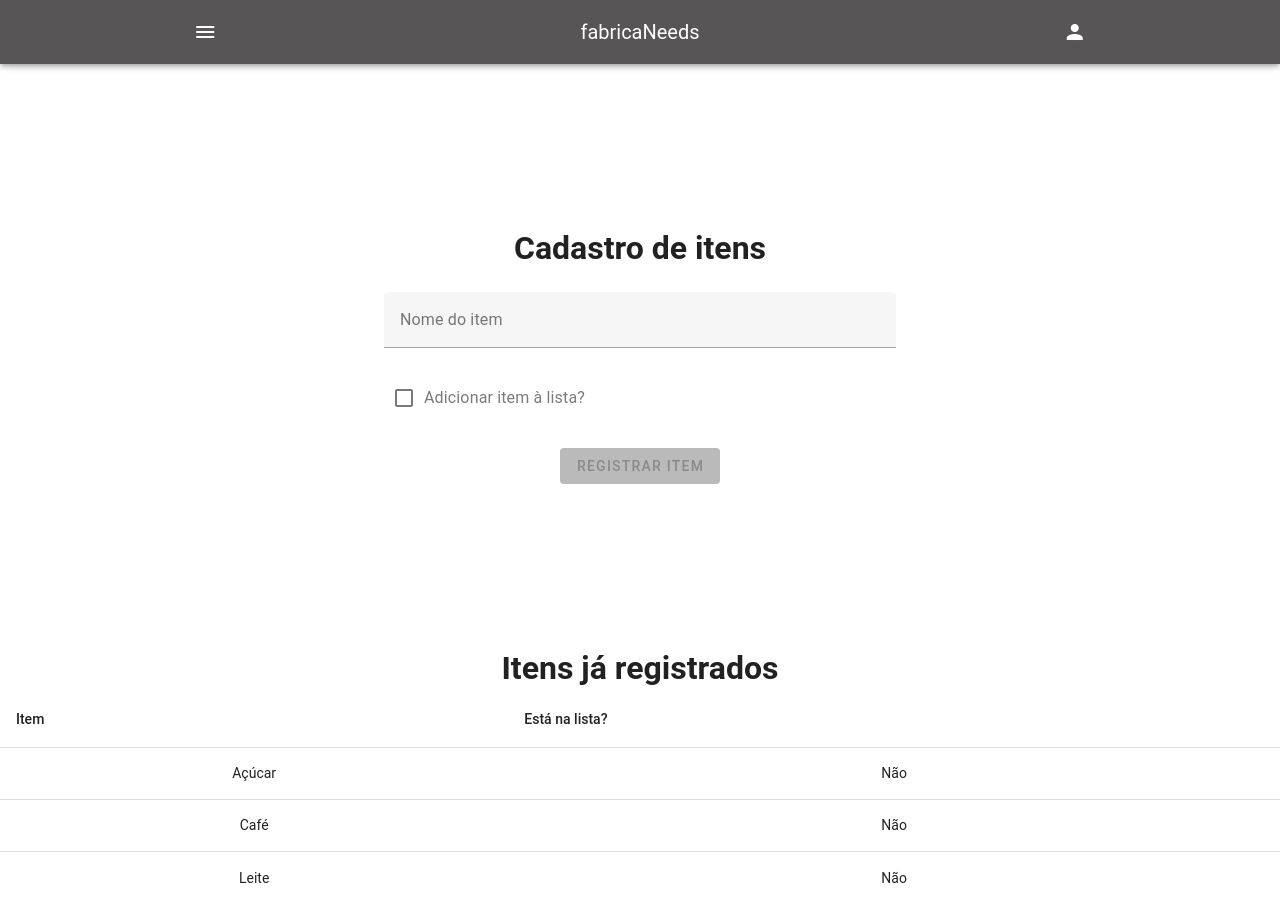
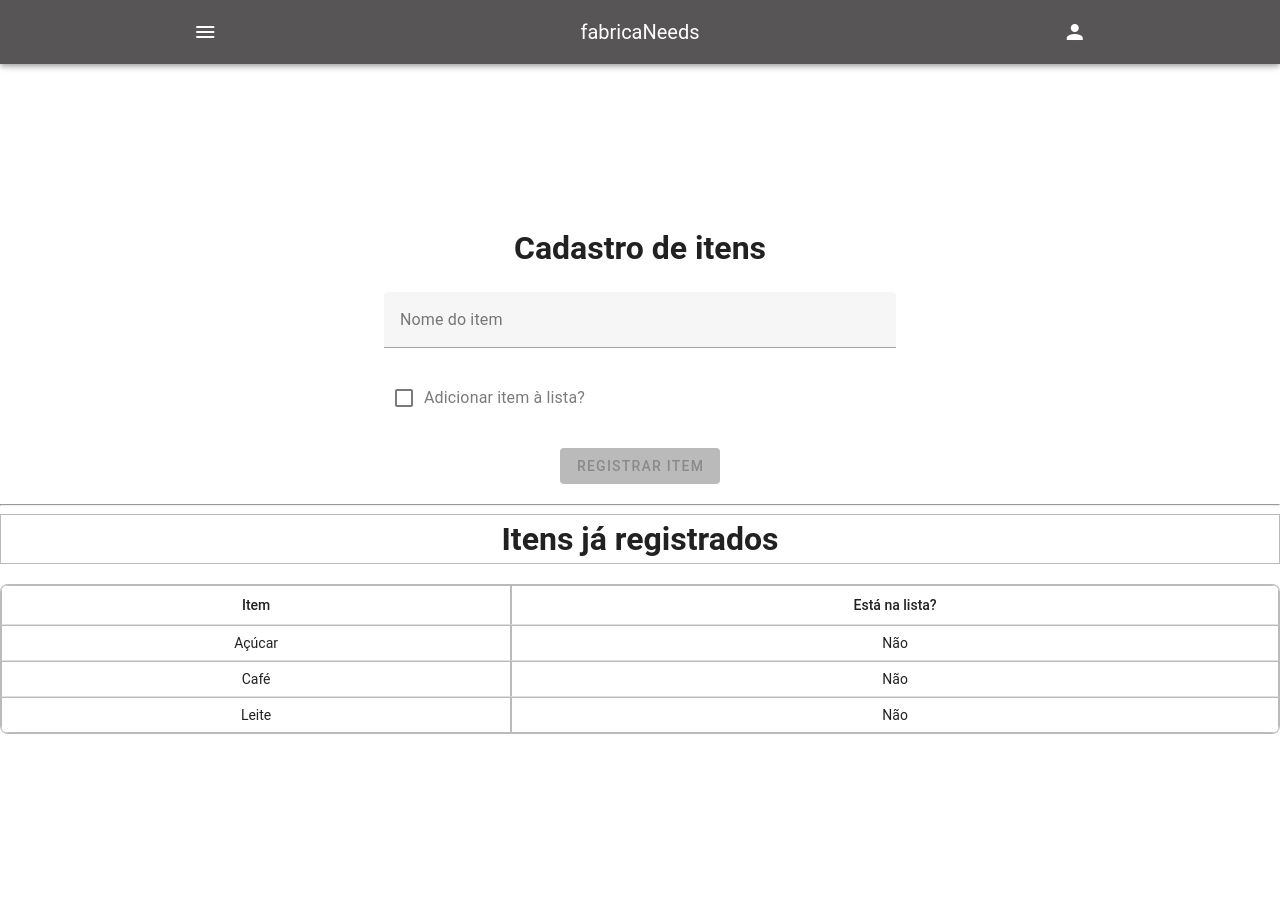
Before and after one commit to marcuscostagraciano/fabricaNeeds, a Vue app in the folder frontend/: page /registeritem in a window 1280 px wide. After the commit the page ends 800 px from the top, so only its background shows below. Built offline with nearby package versions, Linux system fonts and the light colour scheme; data requests are answered from the project's data file.

Commit message:
style: change register items style

```diff
--- a/frontend/src/components/RegisterItemsTable.vue
+++ b/frontend/src/components/RegisterItemsTable.vue
@@ -7,13 +7,13 @@ itemStore.getItems()
 </script>
 
 <template>
-    <h1 class="text-center mt-5">Itens já registrados</h1>
+    <h1 class="text-center mt-2 mb-5">Itens já registrados</h1>
     <h1 v-if="itemStore.loading">Carregando itens</h1>
-    <v-table v-else>
+    <v-table v-else density="compact" class="rounded-lg">
         <thead>
             <tr>
-                <th>Item</th>
-                <th>Está na lista?</th>
+                <th class="text-center">Item</th>
+                <th class="text-center">Está na lista?</th>
             </tr>
         </thead>
         <tbody>
@@ -29,5 +29,7 @@ itemStore.getItems()
 <style scoped>
 * {
     text-align: center;
+    border: 1px solid rgb(119, 119, 119, 0.5);
+    /* border-radius: 10%; */
 }
 </style>
--- a/frontend/src/views/RegisterItemView.vue
+++ b/frontend/src/views/RegisterItemView.vue
@@ -32,7 +32,7 @@ const createItem = async () => {
 </script>
 
 <template>
-    <v-form class="form" @submit.prevent="createItem" ref="form">
+    <v-form class="mb-5 form" @submit.prevent="createItem" ref="form">
         <h1 class="text-center mb-5">Cadastro de itens</h1>
         <v-text-field label="Nome do item" :rules="[requiredRule]" v-model="form_data.item_name" />
         <v-checkbox label="Adicionar item à lista?" v-model="form_data.is_active" />
@@ -41,6 +41,7 @@ const createItem = async () => {
             <v-btn :disabled="!isFormValid" type="submit">Registrar item</v-btn>
         </div>
     </v-form>
+    <hr>
     <RegisterItemsTable />
 </template>
 
```
